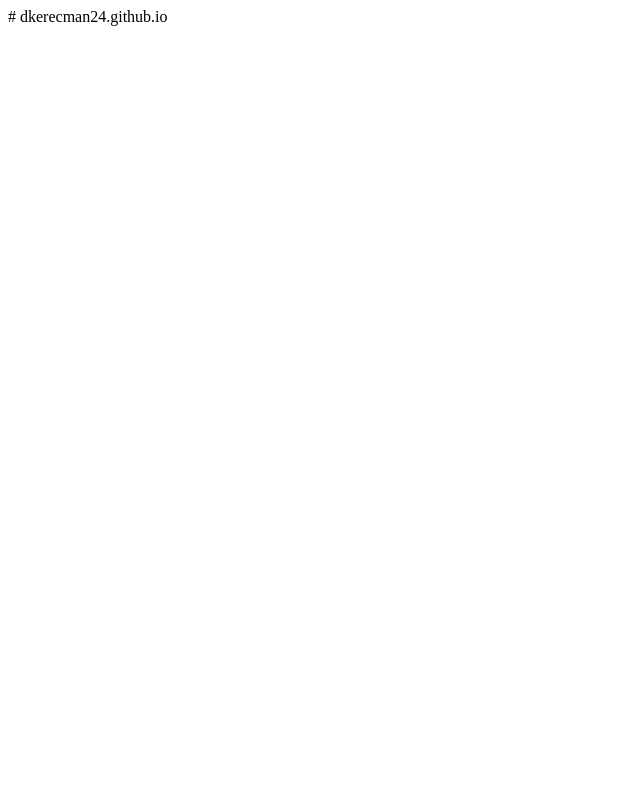
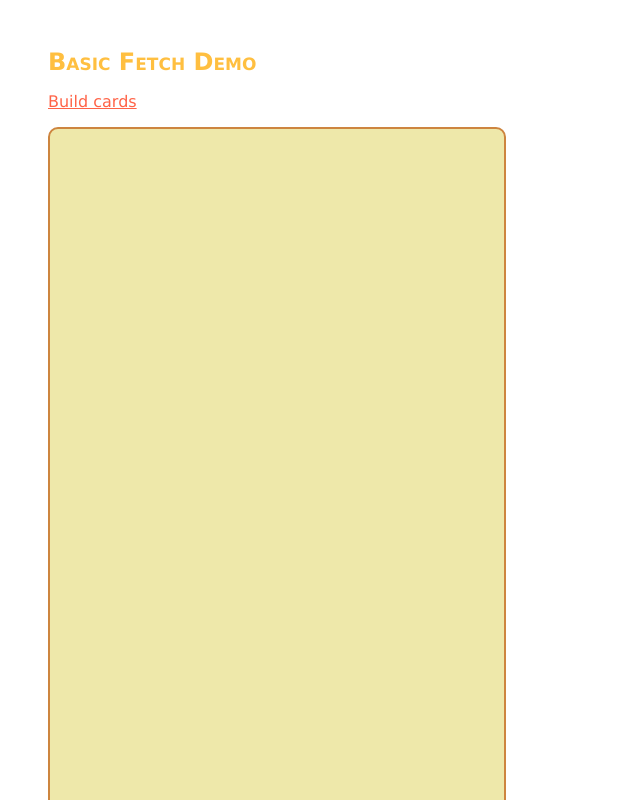
Before and after one commit to dkerecman24/dkerecman24.github.io, a plain HTML site: page index.html in a window 1280 px wide. Shown: the top 800 px of the page, without its empty margins (0-640 px from the left). Drawn offline with Linux system fonts and the light colour scheme.

Commit message:
Update index.html
adding initial html for x02

```diff
--- a/index.html
+++ b/index.html
@@ -1 +1,126 @@
-# dkerecman24.github.io
+
+<!DOCTYPE html>
+<!-- saved from url=(0115)https://tutorials.nmdprojects.net/js_build_web_cards_from_data_2/related_files/js_build_cards_from_json_START.html# -->
+<html><head><meta http-equiv="Content-Type" content="text/html; charset=UTF-8">
+
+<style id="local-style">
+	/* Based on outline-styles-v1.6.*/
+	body {
+		font-family: verdana ;
+		margin: 3em 3em ;
+		color: dimgray ;
+	}
+	a {
+		color: tomato ;
+	}
+	h1 {
+		font-variant: small-caps ;
+		font-size: 1.5em ;
+		color: rgb(100%, 75%, 25% ) ;
+	}
+	#device {
+		width: 414px ;
+		height: 896px ;
+		border: peru solid 2px ;
+		border-radius: 10px ;
+		padding: 20px ;
+		background-color: palegoldenrod ;
+	}
+	.card {
+		background-color: lightyellow ;
+		border-radius: 10px ;
+		padding: 1em ;
+		margin-bottom: 20px ;
+	}
+	img {
+		width: 100px ;
+		float: left;
+		margin: 0 1em .5em 0;
+	}
+</style>
+<script id="local-json">
+	// To embed JSON in an HTML file like this requires that you set it equal to a variable.
+	cardsJSON = [
+		// 1. Paste your sample JSON objects, i.e. what's inside the [] brackets, below.
+		{
+       "artist": "Dance Gavin Dance",
+        "album_name": "People You Knew / Perfect",
+        "song_name": "Perfect"
+        },
+        {
+            "artist":"Loathe",
+            "album_name": "I Let It in and It Took Everything",
+            "song_name": "Is It Really You?"
+        },
+        {
+            "artist": "Title Fight",
+            "album_name": "Floral Green",
+            "song_name": "Head in the Ceiling Fan"
+        },
+        {
+            "artist": "Vacations",
+            "album_name": "Forever in Bloom",
+            "song_name": "Take Care"
+        },
+        {
+            "artist": "SALES",
+            "album_name": "SALES - EP",
+            "song_name": "Toto"
+        }
+	   ] ;
+</script>
+<script id="DK-records_sample.JSON">
+	// 8.	Now let's switch to external JSON. Upload your JSON file to a folder on your server
+	//		and upload this HTML file to the same folder.
+	// 9.	To load your JSON in an external file, we'll overwrite the local JSON above.
+	// 		First add a word to the following line that says this function will operate asynchronously.
+	buildCardsFromData = () => {
+		// 10.	Put the word "await" before any command that requires waiting for data to load.
+		// 11.	Fetch the JSON file name you used above (must be in the same folder).
+		// let response = _____ fetch(______________) ;
+		// 12.	Add a method that converts the response to JSON. Make this call asynchronous too.
+		// let cardsJSON = _____ response.____() ;
+		// From here down, everything is client-side, so we don't need the "await" keyword anymore.
+		// We'll make cards from each item in our cardsJSON array.
+		// Below is a quick-and-dirty way to make divs from your JSON,
+		// just by loading HTML tags into a big string variable.
+		// 3.	Fill in the iterator that creates one array from another.
+		cardsHTML = cardsJSON.map(
+			card => {
+				// 4	Add the punctuation marks that enclose a string template.
+				// 5.	Also fill in four of the labels (keys) from your sample JSON records.
+				// 		(You may not use all of your keys.)
+				// <img src="${card["https://assets.vogue.com/photos/613fdb4d7c3d8987280eb4b6/1:1/w_2403,h_2403,c_limit/GettyImages-1340132528.jpg"]}" />
+				return (
+					`<div class="card">
+						<h4>${card["artist"]}</h4>
+						<h5>${card["album_name"]}</h5>
+						<p>${card["song_name"]}</p>
+					</div>`
+				)
+			}
+		) ;
+		// 6.	Log the result in the console to make sure our JSON is converting to HTML correctly.
+		// 		You'll see weird line breaks because of the way we formatted our text above.
+		console.log(  `cardsHTML is ${cardsHTML}` ) ;
+		// Now we will just add each of these cards to our container.
+		// 7. Fill in the method that adds HTML content inside a tag.
+		cardsHTML.forEach(
+			card => {
+				document.getElementById("device").innerHTML += card ;
+			}
+		) ;
+	} ;
+	// Note that we are not checking for errors in the server connection.
+	// To do that, we could add this to the call in our link below.
+	// buildCardsFromData().catch( error => console.log(error) ) ;
+</script>
+</head>
+<body>
+<h1>Basic Fetch Demo</h1>
+<!-- 2. Add an event listener that calls our function above when clicked. -->
+<p><a href="https://tutorials.nmdprojects.net/js_build_web_cards_from_data_2/related_files/js_build_cards_from_json_START.html#" onclick="buildCardsFromData(); return false;">Build cards</a></p>
+<p id="device"></p>
+
+
+</body></html>
```
